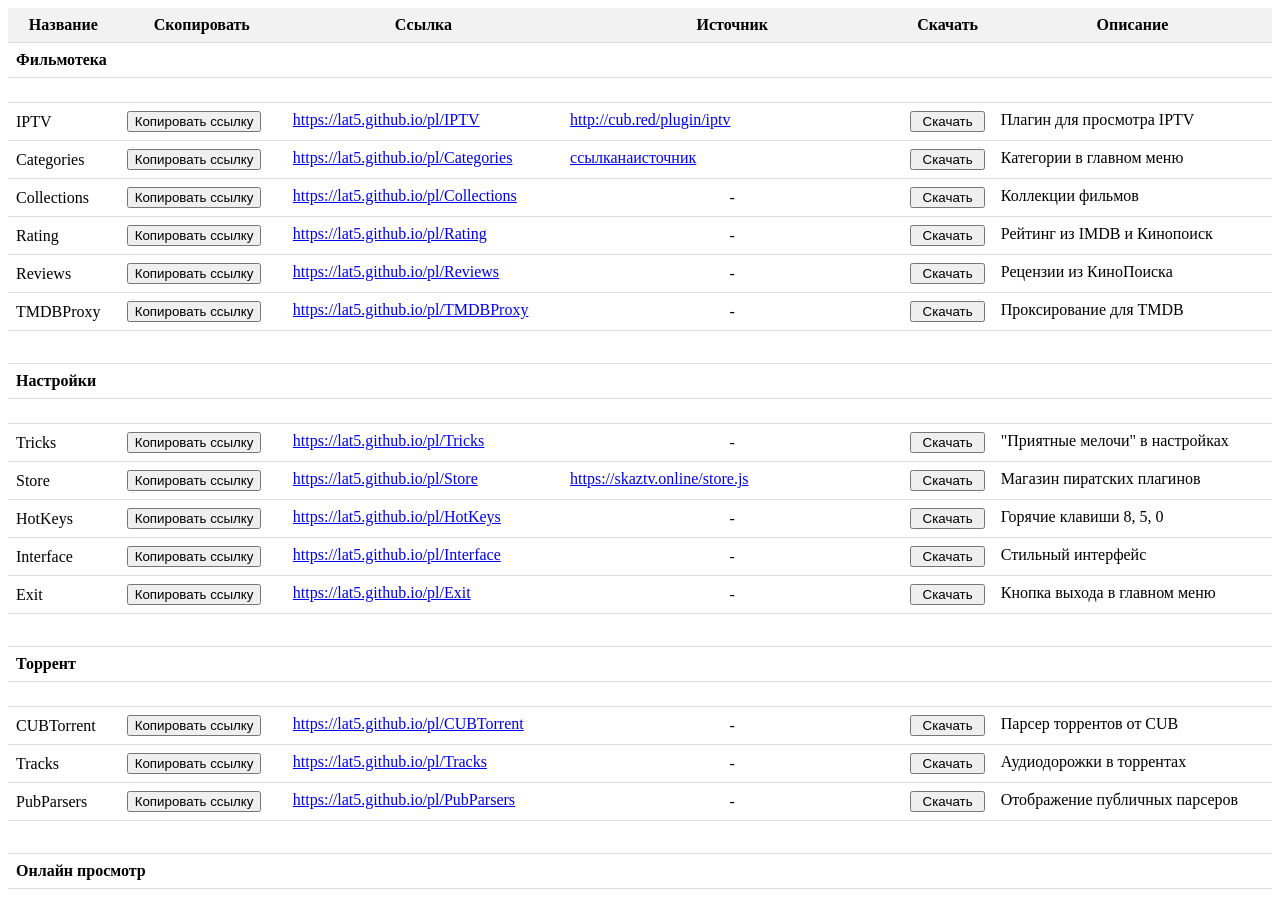
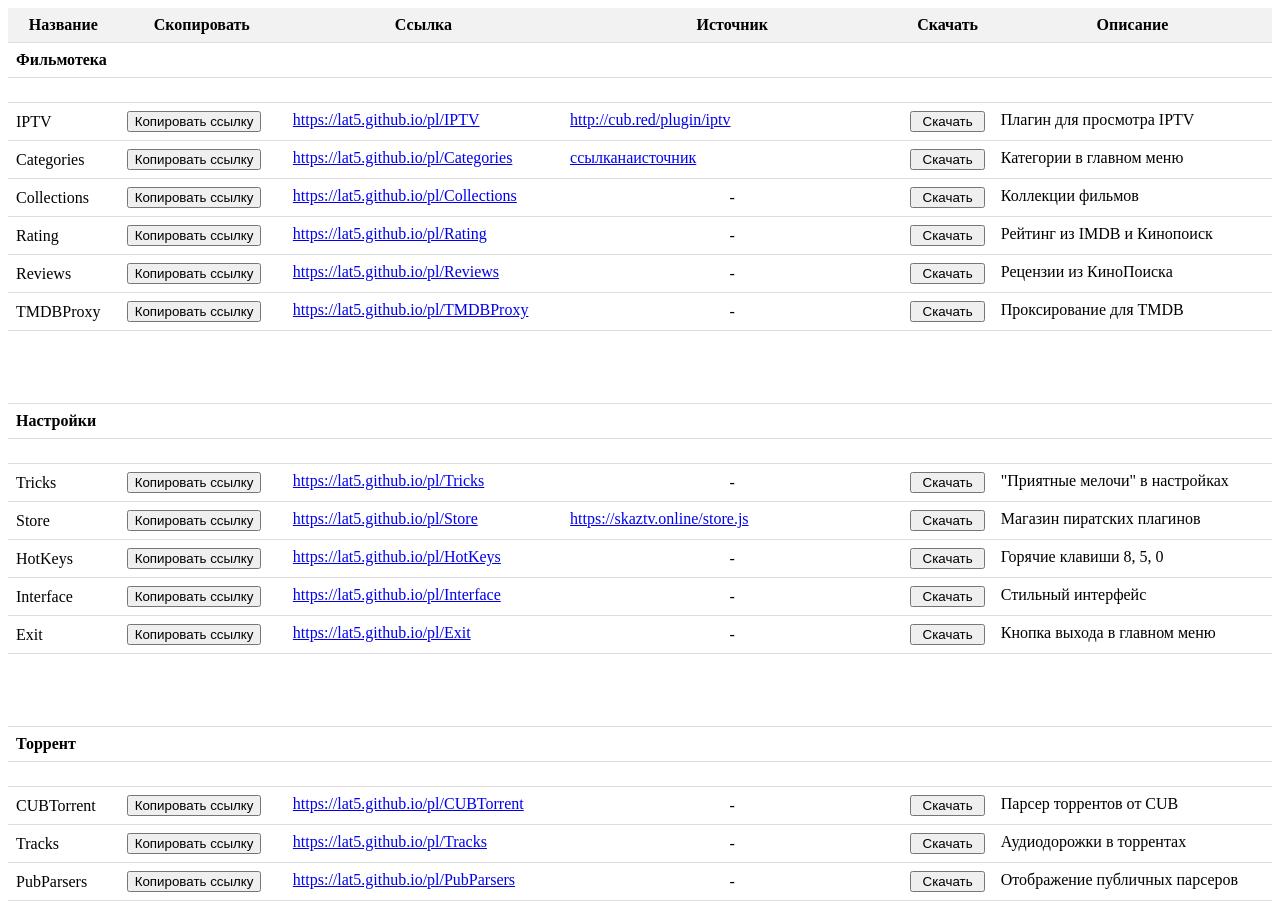
Before and after one commit to lat5/pl, a plain HTML site: page index.html in a window 1280 px wide. Shown: the top 904 px of the page. Drawn offline with Linux system fonts and the light colour scheme.

Commit message:
Update index.html

```diff
--- a/index.html
+++ b/index.html
@@ -33,12 +33,12 @@
                 if (plugin.trim() !== '') {
                     // Если строка начинается с квадратной скобки, то это новая категория
                     if (plugin.trim().startsWith('[')) {
-                        // Если это не первая категория, добавляем одну строку отступа
+                        // Если это не первая категория, добавляем три строки отступа
                         if (!isFirstCategory) {
                             var spacerRow = table.insertRow();
                             var spacerCell = spacerRow.insertCell(0);
                             spacerCell.colSpan = 6; // Распространяем ячейку на все столбцы
-                            spacerCell.style.height = '1em'; // Устанавливаем высоту отступа
+                            spacerCell.style.height = '3.5em'; // Устанавливаем высоту отступа
                         } else {
                             isFirstCategory = false; // Первая категория обработана
                         }
@@ -51,12 +51,11 @@
                         categoryCell.style.fontWeight = 'bold'; // Жирный шрифт для названия категории
                         categoryCell.innerText = currentCategory;
 
-                        // Добавляем строку для увеличения высоты названия категории
-                        var categorySpacerRow = table.insertRow();
-                        var categorySpacerCell = categorySpacerRow.insertCell(0);
-                        categorySpacerCell.colSpan = 6; // Распространяем ячейку на все столбцы
-                        categorySpacerCell.style.height = '0.5em'; // Устанавливаем высоту строки
-
+                        // Добавляем одну строку отступа после названия категории
+                        var afterCategorySpacerRow = table.insertRow();
+                        var afterCategorySpacerCell = afterCategorySpacerRow.insertCell(0);
+                        afterCategorySpacerCell.colSpan = 6; // Распространяем ячейку на все столбцы
+                        afterCategorySpacerCell.style.height = '0.5em'; // Устанавливаем высоту отступа
                     } else {
                         var pluginParts = plugin.split(' - ');
                         var name = pluginParts[0];
```
